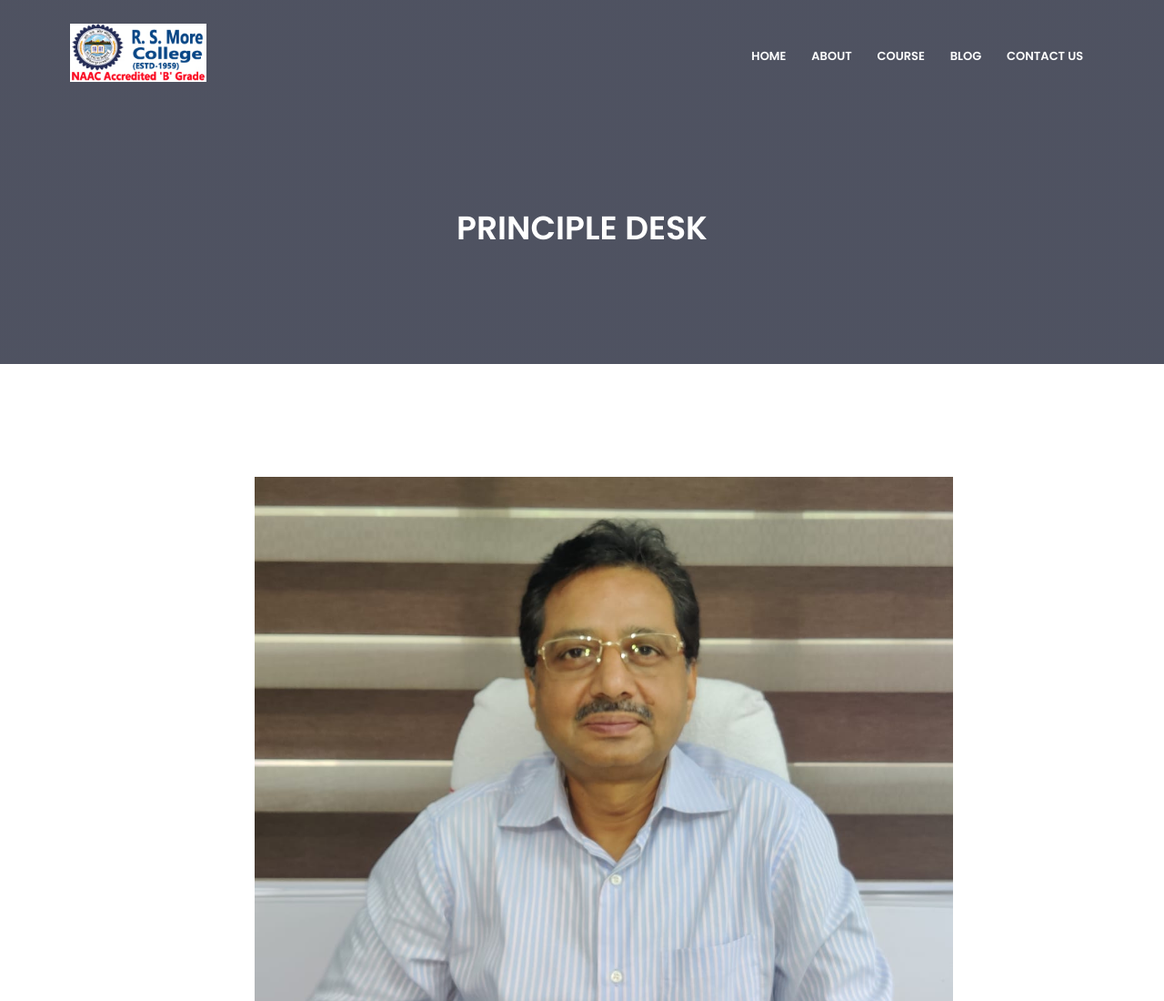
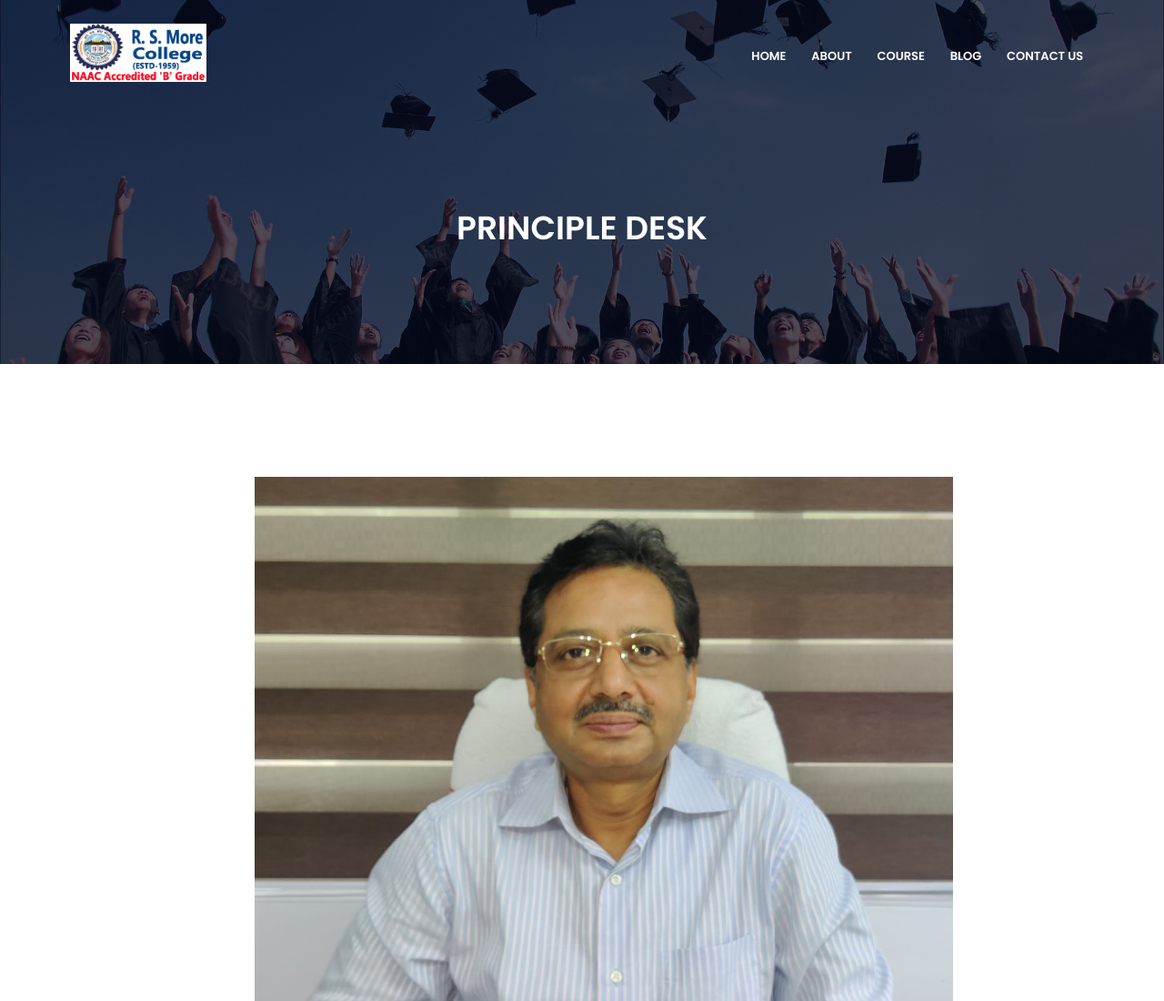
Before and after one commit to souravgope/techRudra, a plain HTML site: page blog.html in a window 1280 px wide. Shown: the top 1100 px of the page at 91% size. Drawn offline with Linux system fonts and the light colour scheme; the site is published under a folder, as on GitHub Pages, so addresses that start at the root find nothing.

Commit message:
Update style.css

```diff
--- a/style.css
+++ b/style.css
@@ -358,7 +358,7 @@ h3 {
 .sub-header{
     height: 50vh;
     width : 100%;
-    background-image: linear-gradient(rgba(4,9,30,0.7),rgba(4,9,30,0.7)),url(/background.jpg);
+    background-image: linear-gradient(rgba(4,9,30,0.7),rgba(4,9,30,0.7)),url(background.jpg);
     background-position: center;
     background-size: cover;
     text-align: center;
```
